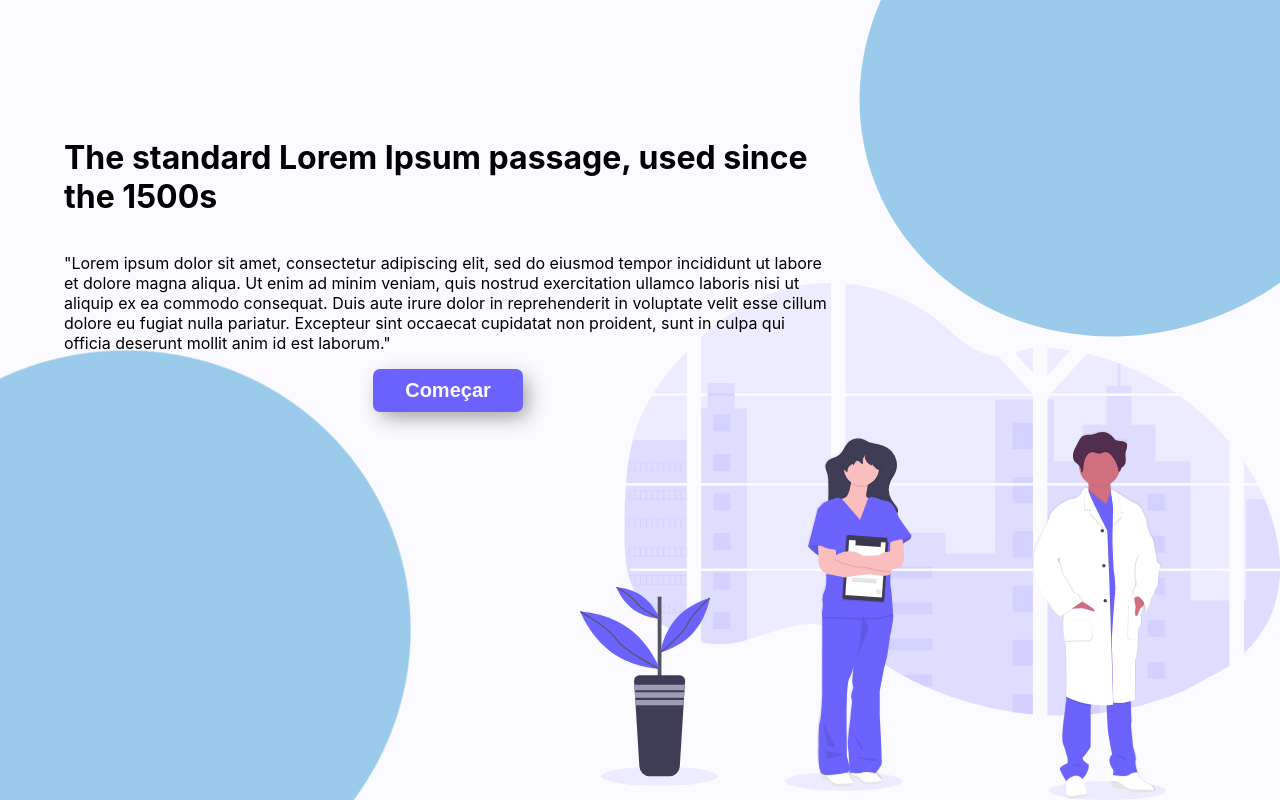
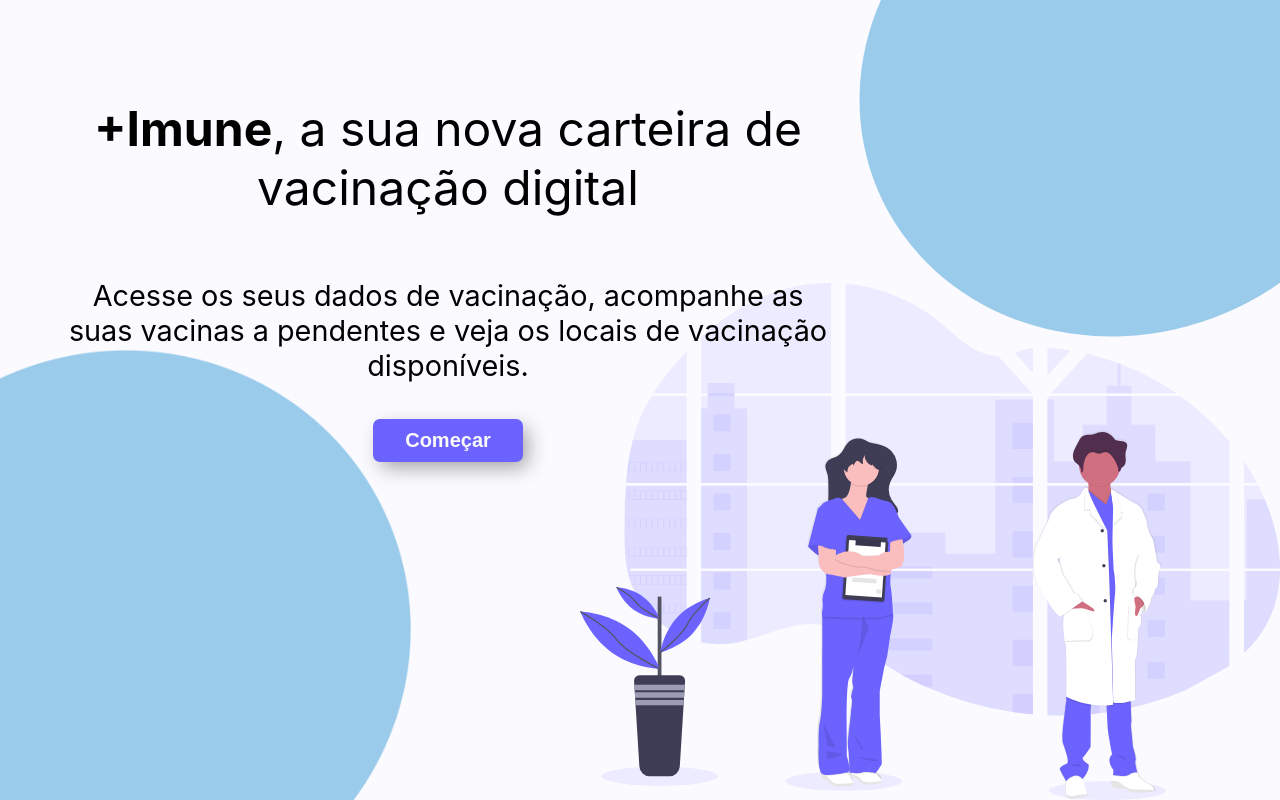
Before and after one commit to GustavoM96/mais-imune, a React (Create React App) app: page / in a window 1280 px wide. Built offline with nearby package versions, Linux system fonts and the light colour scheme.

Commit message:
refact: adding texts in home, news in header and instructions in profile

```diff
--- a/src/components/FormRegister/styles.js
+++ b/src/components/FormRegister/styles.js
@@ -10,7 +10,6 @@ export const Container = styled.div`
   width: 70%;
   max-width: 800px;
   height: 70%;
-  min-height: 655px;
 
   opacity: 80%;
 
@@ -18,6 +17,11 @@ export const Container = styled.div`
 
   display: flex;
   align-items: center;
+
+  @media (min-width: 800px) {
+    height: 65%;
+    min-height: 600px;
+  }
 
   form {
     width: 50%;
--- /dev/null
+++ b/src/components/Instructions/index.jsx
@@ -0,0 +1,53 @@
+import { Container } from "./styles";
+
+const Instructions = ({ permission }) => {
+  return (
+    <>
+      {permission === 2 ? (
+        <Container>
+          <h3>Instruções</h3>
+          <ol>
+            <li>Acesse a página Registro de Vacinação.</li>
+            <li>
+              No campo busca por paciente, informe o CPF e clique em Buscar.
+            </li>
+            <li>
+              Confirme as informações na tela e então clique em Registrar
+              Vacinação.
+            </li>
+            <li>Selecione a vacina desejada e informe a data da aplicação.</li>
+            <li>Clique em confirmar e retorne à página.</li>
+          </ol>
+        </Container>
+      ) : (
+        <Container>
+          <h3>Instruções</h3>
+          <ol>
+            <li>
+              Para acessar o dashboard de cadastros, acesse a opção Dashboard no
+              menu lateral.
+            </li>
+            <li>
+              Para criar novos acessos de profissionais de saúde, clique na
+              opção Cadastro de Profissionais de Saúde.
+            </li>
+            <li>
+              Para cadastro de novas vacinas, acessa a opção cadastro de
+              vacinas.
+            </li>
+            <li>
+              Para cadastrar novas unidades de saúde, clique na opção Cadastro
+              de Estabelecimentos.
+            </li>
+            <li>
+              Para incluir uma vacina a um estabelecimento específico, escolha a
+              opção vínculo de vacinas.
+            </li>
+          </ol>
+        </Container>
+      )}
+    </>
+  );
+};
+
+export default Instructions;
--- /dev/null
+++ b/src/components/Instructions/styles.js
@@ -0,0 +1,26 @@
+import styled from "styled-components";
+import { Theme } from "../../styles/colors";
+
+export const Container = styled.div`
+  width: 90%;
+  height: 500px;
+  overflow-y: auto;
+  margin: 5% auto;
+  padding: 0.5rem;
+  box-sizing: border-box;
+
+  background-color: ${Theme.colors.background_first};
+  box-shadow: 0px 6px 6px -4px;
+
+  h3 {
+    font-size: 1rem;
+  }
+
+  ol {
+    margin-left: -1rem;
+    li {
+      text-align: left;
+      margin-bottom: 1.5vh;
+    }
+  }
+`;
--- a/src/components/MenuProfile/index.jsx
+++ b/src/components/MenuProfile/index.jsx
@@ -4,6 +4,7 @@ import { openMenuThunk } from "../../store/modules/MenuOpen/thunks";
 import TransitionModal from "../../components/Modal";
 import profile from "../../assets/profile-picture.jpeg";
 import FormEditProfile from "../FormEditProfile";
+import Instructions from "../Instructions";
 
 import { ArrowLeft, ArrowRight, Container, EditIcon } from "./styles";
 import CardAsideList from "../CardAsideList";
@@ -74,7 +75,7 @@ function MenuProfile({ user = { name: "usuario" } }) {
           </div>
         ) : (
           <div>
-            <span>Instruções</span>
+            <Instructions permission={permission} />
           </div>
         )}
       </div>
--- a/src/mock/data.js
+++ b/src/mock/data.js
@@ -1,9 +1,8 @@
 export const messages = {
-    campaigns: [
-        'No mês abril inicia a campanha de vacinação para o H1N1. Procure as unidades na aba Vacinas Eletivas e compareça!',
-        `Lorem Ipsum is simply dummy text of the printing and typesetting industry. Lorem Ipsum has been the industry's standard dummy text ever since the 1500s`,
-        `Lorem Ipsum is simply dummy text of the printing and typesetting industry. Lorem Ipsum has been the industry's standard dummy text ever since the 1500s`,
-        `Lorem Ipsum is simply dummy text of the printing and typesetting industry. Lorem Ipsum has been the industry's standard dummy text ever since the 1500s`,
-
-    ]
-}
+  campaigns: [
+    "No mês abril inicia a campanha de vacinação para o H1N1. Procure as unidades na aba Vacinas Eletivas e compareça!",
+    `Veja as suas vacinas obrigatórias e pendentes no canto direito da página, em "Próximas Vacinas".`,
+    `Coronavírus: o que você precisa saber e como previnir em https://coronavirus.saude.gov.br/. `,
+    `Acesse https://quandovouservacinado.vacinacao-covid19.com/ e veja a sua previsão de vacinação para a Covid-19.`,
+  ],
+};
--- a/src/pages/Home/index.jsx
+++ b/src/pages/Home/index.jsx
@@ -12,15 +12,12 @@ function Home() {
   return (
     <Container>
       <div className="message">
-        <h1>The standard Lorem Ipsum passage, used since the 1500s</h1>
+        <h1>
+          +Imune<span>, a sua nova carteira de vacinação digital</span>
+        </h1>
         <p>
-          "Lorem ipsum dolor sit amet, consectetur adipiscing elit, sed do
-          eiusmod tempor incididunt ut labore et dolore magna aliqua. Ut enim ad
-          minim veniam, quis nostrud exercitation ullamco laboris nisi ut
-          aliquip ex ea commodo consequat. Duis aute irure dolor in
-          reprehenderit in voluptate velit esse cillum dolore eu fugiat nulla
-          pariatur. Excepteur sint occaecat cupidatat non proident, sunt in
-          culpa qui officia deserunt mollit anim id est laborum."
+          Acesse os seus dados de vacinação, acompanhe as suas vacinas a
+          pendentes e veja os locais de vacinação disponíveis.
         </p>
         <Button text="Começar" handleClick={() => history.push("/login")} />
       </div>
--- a/src/pages/Home/styles.js
+++ b/src/pages/Home/styles.js
@@ -22,6 +22,19 @@ export const Container = styled.div`
     justify-content: space-around;
     align-items: center;
 
+    h1 {
+      text-align: center;
+
+      span {
+        font-weight: normal;
+      }
+    }
+
+    p {
+      font-size: 1rem;
+      text-align: center;
+    }
+
     @media (min-width: 900px) {
       justify-content: center;
       align-items: center;
@@ -29,6 +42,16 @@ export const Container = styled.div`
       height: 50%;
       width: 60%;
       margin: 3rem;
+
+      h1 {
+        font-size: 3rem;
+      }
+
+      p {
+        font-size: 1.8rem;
+        text-align: center;
+        margin-bottom: 4.5vh;
+      }
     }
   }
   .nurse-doc img {
```
